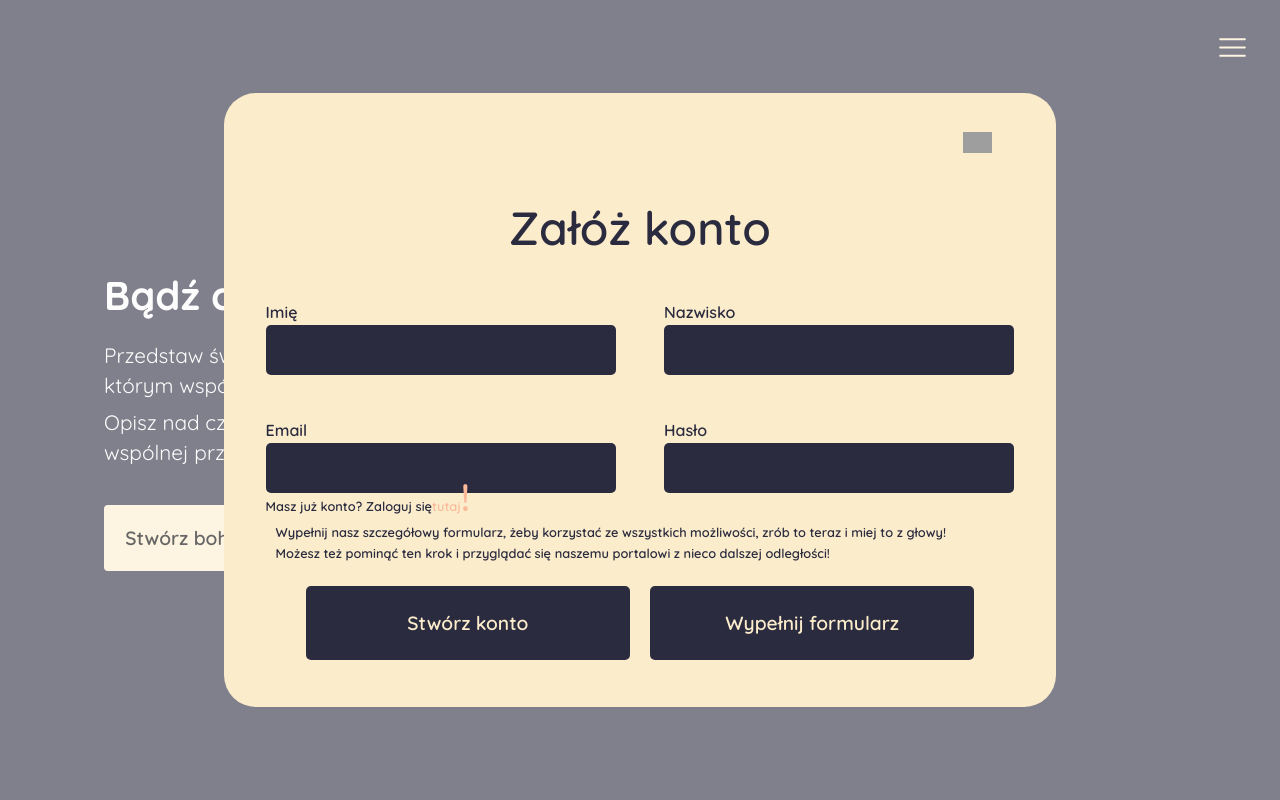
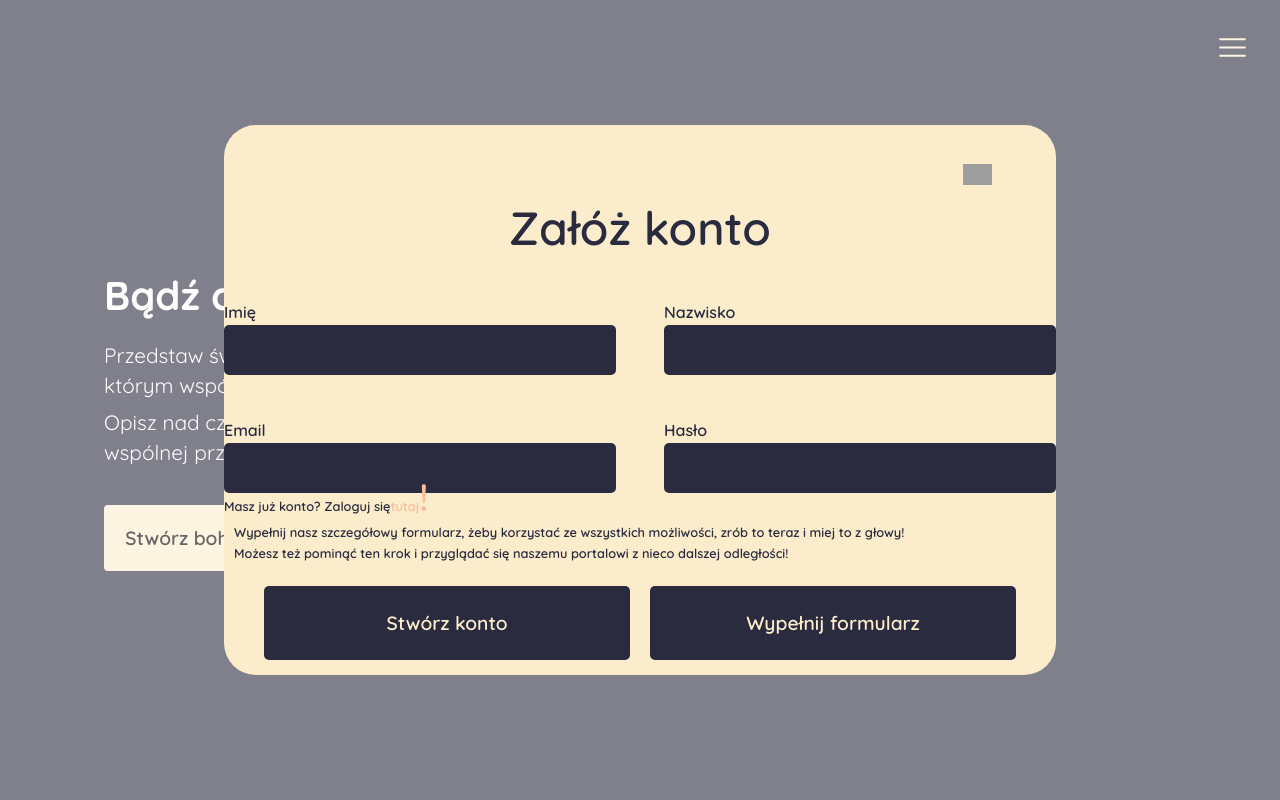
Before and after one commit to infoshareacademy/jfddr1-maklowiczeprogramowania-app, a React (Create React App) app: page /pages/SignUpDesktop in a window 1280 px wide. Shown: the top 800 px of the page. Built offline with nearby package versions, Linux system fonts and the light colour scheme; no server answers; grey boxes are pictures that could not be loaded.

Commit message:
DesktopFormTemplates FormContainer moved to the SignIn / SignUp forms for desktop

```diff
--- a/src/components/templates/DesktopFormTemplate.jsx
+++ b/src/components/templates/DesktopFormTemplate.jsx
@@ -4,7 +4,7 @@ import { Link } from "react-router-dom";
 import ExitIcon from "../ExitIcon";
 import ExitIconSrc from "../../img/exit-icon.svg";
 
-const MainContainer = styled.main`
+const MainContainer = styled.section`
   display: flex;
   align-items: center;
   justify-content: center;
@@ -34,16 +34,6 @@ const ExitContainer = styled.section`
   margin: 1.8rem 1.8rem 0 0;
 `;
 
-const FormContainer = styled.form`
-  display: flex;
-  flex-direction: column;
-  align-self: center;
-  justify-self: center;
-  min-width: 90%;
-  max-width: 90%;
-  padding: 2rem 0;
-`;
-
 const DesktopFormTemplate = ({ children }) => {
   return (
     <MainContainer>
@@ -53,7 +43,7 @@ const DesktopFormTemplate = ({ children }) => {
             <ExitIcon src={ExitIconSrc} />
           </Link>
         </ExitContainer>
-        <FormContainer>{children}</FormContainer>
+        {children}
       </PopUpContainer>
     </MainContainer>
   );
--- a/src/components/templates/MobileFormTemplate.jsx
+++ b/src/components/templates/MobileFormTemplate.jsx
@@ -3,7 +3,7 @@ import styled from "styled-components";
 import HamburgerMenu from "../HamburgerMenu";
 import HamburgerMenuSrc from "../../img/radix-icons_hamburger-menu-dark.svg";
 
-const MainContainer = styled.main`
+const MainContainer = styled.section`
   display: flex;
   flex-direction: column;
   background: var(--light-clr);
```
